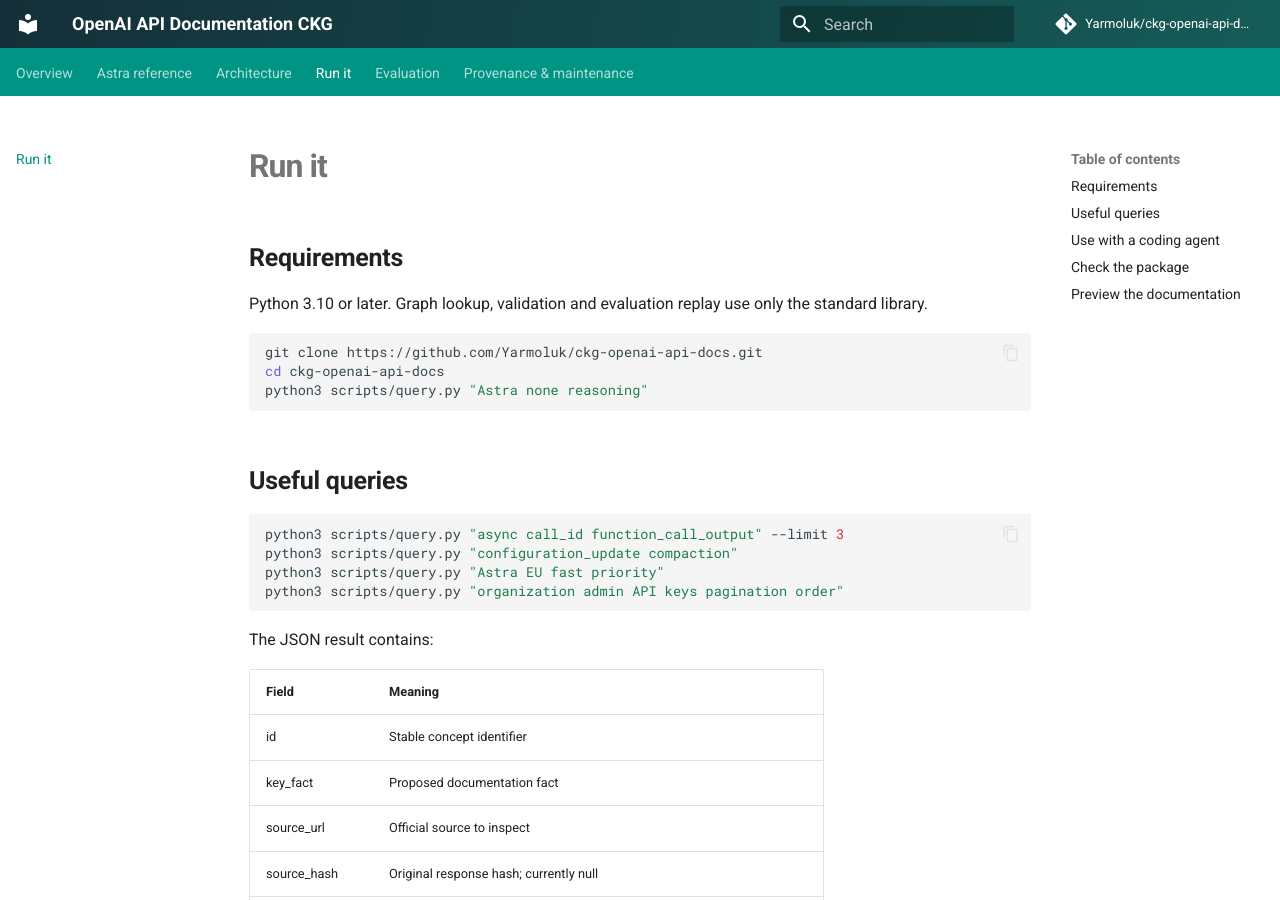
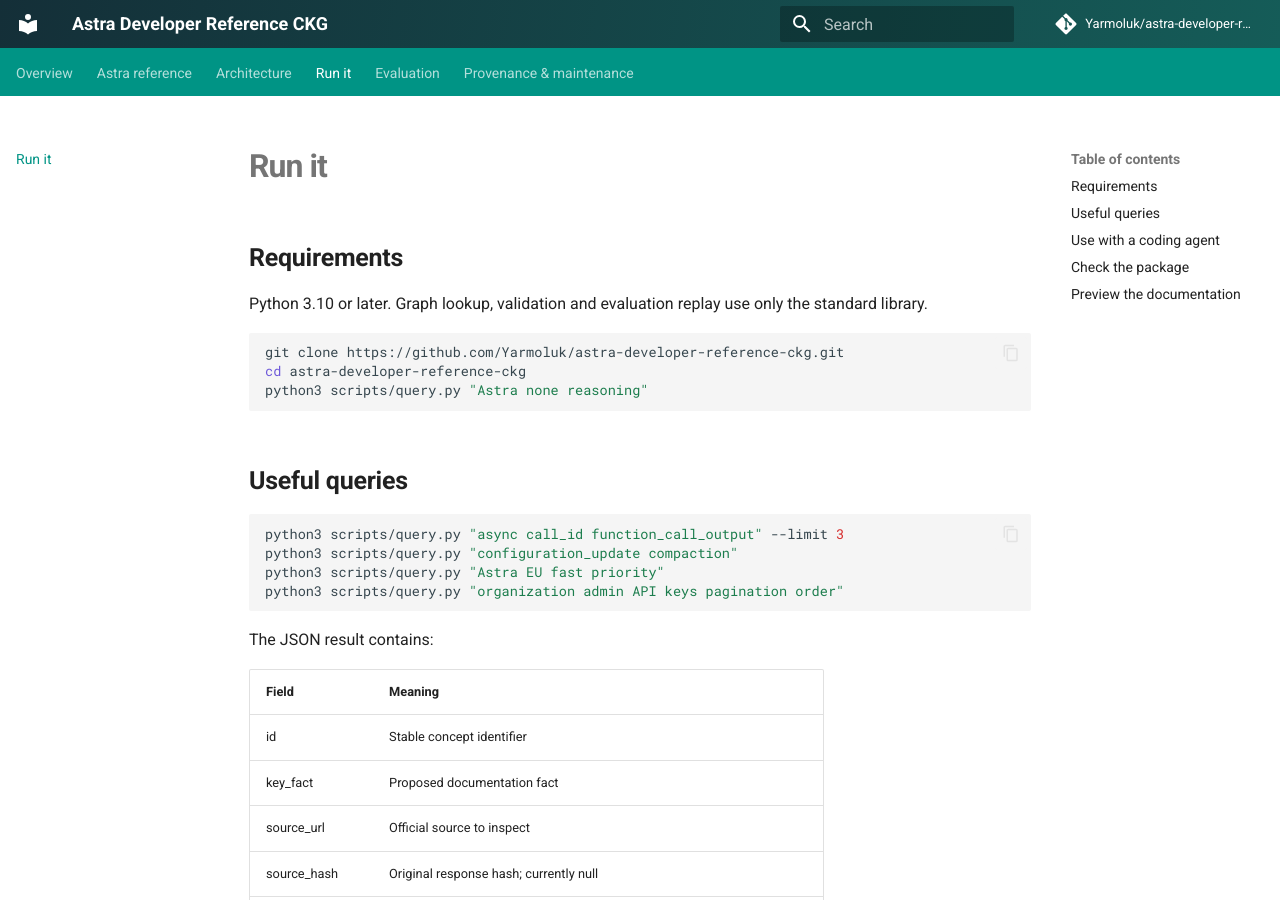
Before and after one commit to Yarmoluk/ckg-openai-api-docs, an MkDocs documentation site: the page built from docs/quickstart.md, in a window 1280 px wide and 900 px high. Built offline with MkDocs 1.6.1 and Material for MkDocs 9.7.7, drawn with Linux system fonts in a browser that asks for light colours; comment, search, counter and statistics services are not loaded.

Commit message:
Rename project to Astra Developer Reference CKG

````diff
--- a/docs/quickstart.md
+++ b/docs/quickstart.md
@@ -5,8 +5,8 @@
 Python 3.10 or later. Graph lookup, validation and evaluation replay use only the standard library.
 
 ```bash
-git clone https://github.com/Yarmoluk/ckg-openai-api-docs.git
-cd ckg-openai-api-docs
+git clone https://github.com/Yarmoluk/astra-developer-reference-ckg.git
+cd astra-developer-reference-ckg
 python3 scripts/query.py "Astra none reasoning"
 ```
 
--- a/mkdocs.yml
+++ b/mkdocs.yml
@@ -1,8 +1,8 @@
-site_name: OpenAI API Documentation CKG
-site_description: Source-linked graph context for OpenAI API development.
-site_url: https://yarmoluk.github.io/ckg-openai-api-docs/
-repo_url: https://github.com/Yarmoluk/ckg-openai-api-docs
-repo_name: Yarmoluk/ckg-openai-api-docs
+site_name: Astra Developer Reference CKG
+site_description: "Astra Developer Reference CKG: source-linked context for building with Astra and OpenAI APIs."
+site_url: https://yarmoluk.github.io/astra-developer-reference-ckg/
+repo_url: https://github.com/Yarmoluk/astra-developer-reference-ckg
+repo_name: Yarmoluk/astra-developer-reference-ckg
 use_directory_urls: false
 theme:
   name: material
````
Also changed, not shown: README.md (+7 -7 lines), docs/index.md (+1 -1 lines).
